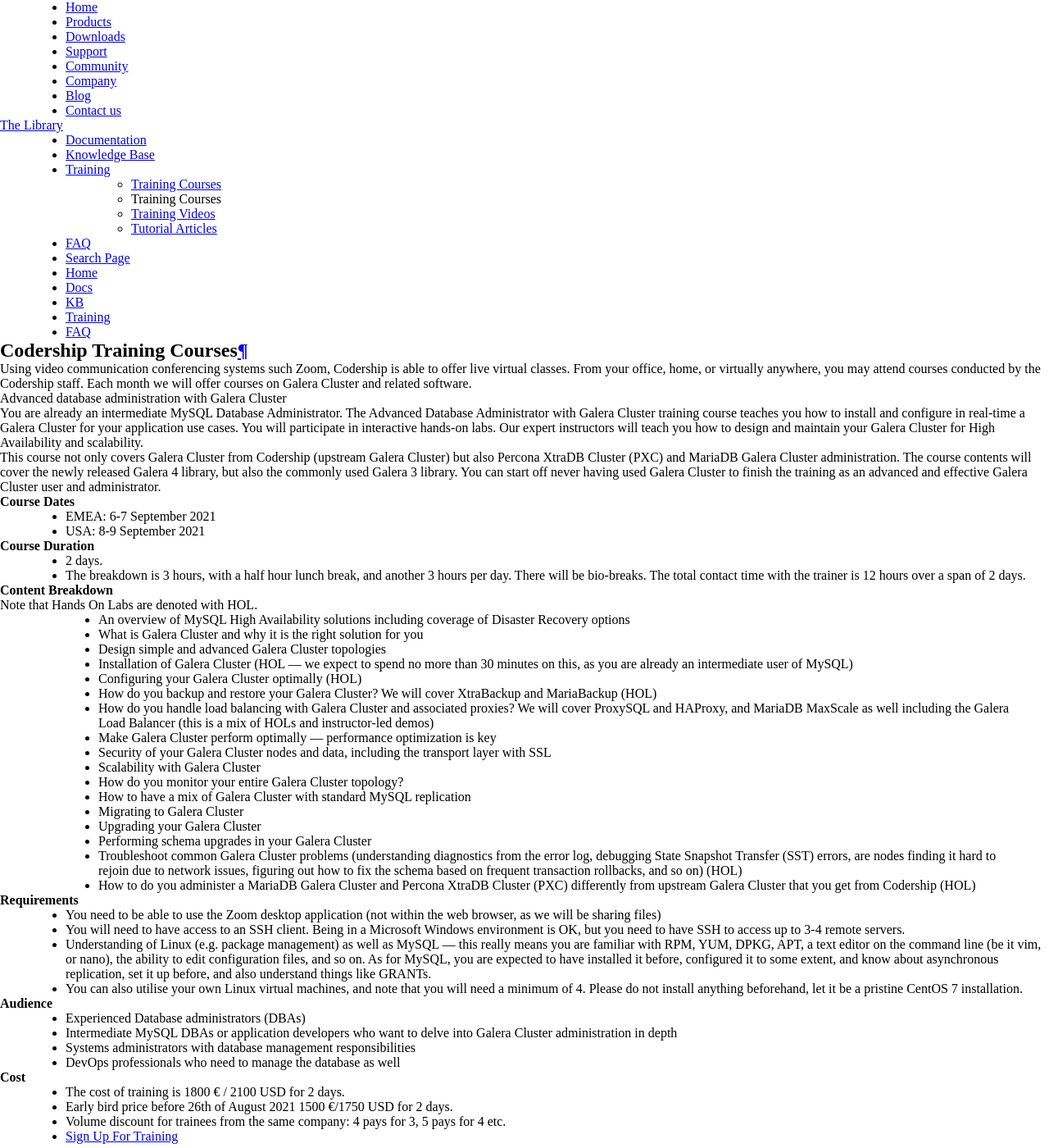
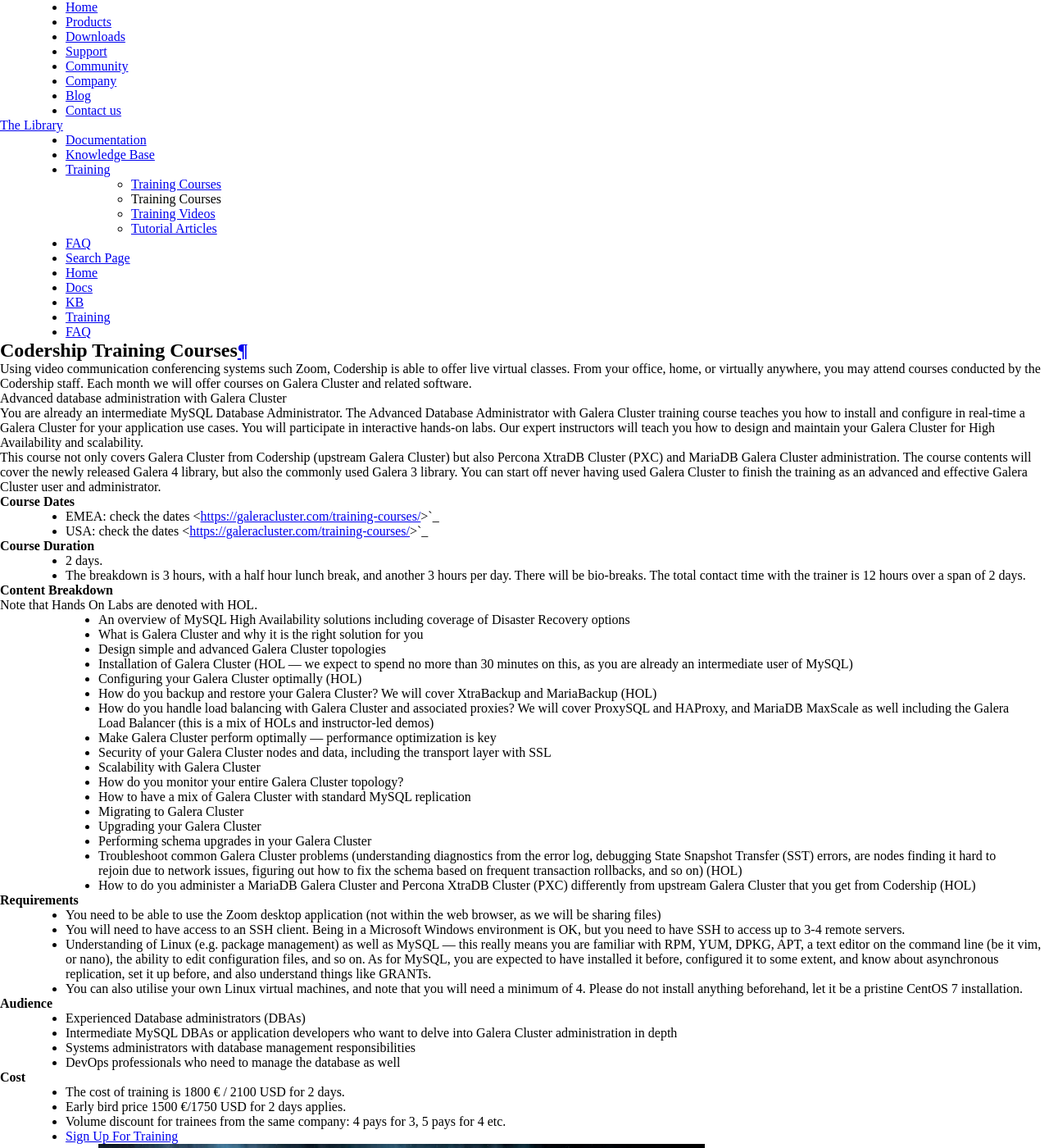
Before and after one commit to codership/documentation, a Sphinx documentation site: the page built from galeracluster/source/training/courses/index.rst, in a window 1280 px wide and 1400 px high. Shown: the whole window at 82% size. Built offline with Sphinx 7.4.7, drawn with Linux system fonts in a browser that asks for light colours; comment, search, counter and statistics services are not loaded.

Commit message:
Issue #298 Requested changes made.

```diff
--- a/galeracluster/source/training/courses/index.rst
+++ b/galeracluster/source/training/courses/index.rst
@@ -65,9 +65,9 @@ This course not only covers Galera Cluster from Codership (upstream Galera Clust
 .. rst-class:: section-heading
 .. rubric:: **Course Dates**
 
-- EMEA: 6-7 September 2021
+- EMEA: check the dates <https://galeracluster.com/training-courses/>`_
 
-- USA: 8-9 September 2021
+- USA: check the dates <https://galeracluster.com/training-courses/>`_
 
 
 .. rst-class:: section-heading
@@ -150,11 +150,24 @@ Note that Hands On Labs are denoted with HOL.
 
 - The cost of training is 1800 € / 2100 USD for 2 days.
 
-- Early bird price before 26th of August 2021 1500 €/1750 USD for 2 days.
+- Early bird price 1500 €/1750 USD for 2 days applies.
 
 - Volume discount for trainees from the same company: 4 pays for 3, 5 pays for 4 etc.
 
 - `Sign Up For Training <http://www2.galeracluster.com/l/38852/2020-09-18/9kqcz6>`_
+
+
+   .. only:: html
+
+          .. image:: ../../images/training.jpg
+             :target: https://www2.galeracluster.com/l/38852/2020-09-18/9kqcz6
+             :width: 740
+
+   .. only:: latex
+
+          .. image:: ../images/training.jpg
+		  :target: https://www2.galeracluster.com/l/38852/2020-09-18/9kqcz6
+
 
 
 .. toctree::
```
